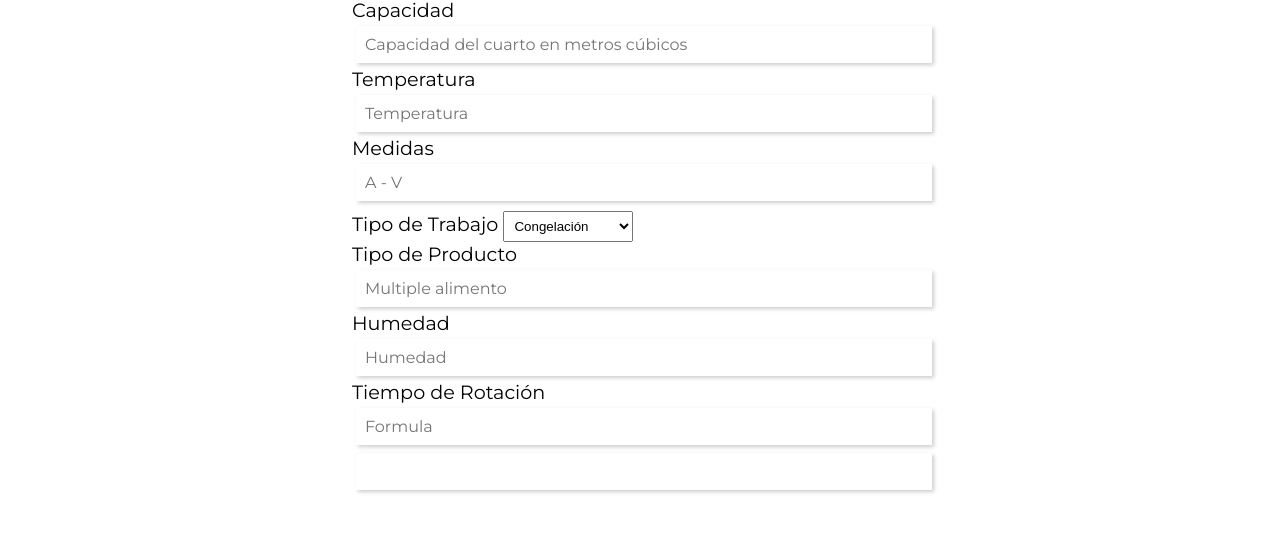
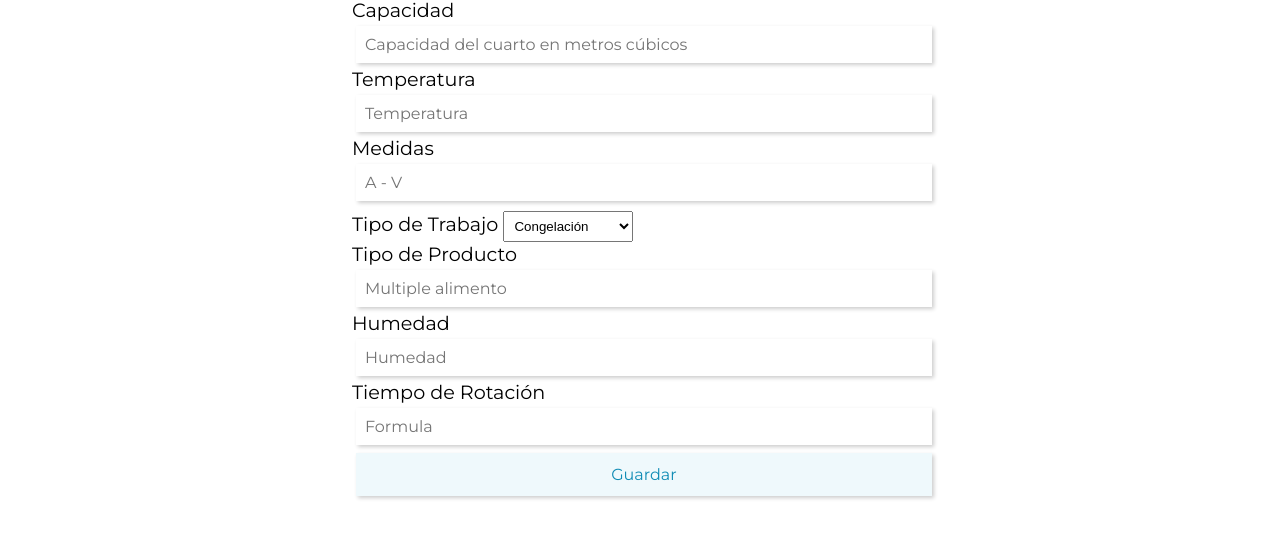
Before and after one commit to PC-Techdeveloper/refriweb, a plain HTML site: page templates/almacenamiento-productos.html in a window 1280 px wide. Shown: the part 178-716 px from the top of the page. Drawn offline with Linux system fonts and the light colour scheme; a web font is replaced by a local one.

Commit message:
add value on button submit

```diff
--- a/templates/almacenamiento-productos.html
+++ b/templates/almacenamiento-productos.html
@@ -65,7 +65,7 @@
           </label>
         </div>
         <div class="form__input-container">
-          <input type="Guardar" />
+          <input type="submit" value="Guardar" />
         </div>
       </form>
     </section>
```
Also changed, not shown: templates/datos-pedidos.html (+1 -1 lines).
